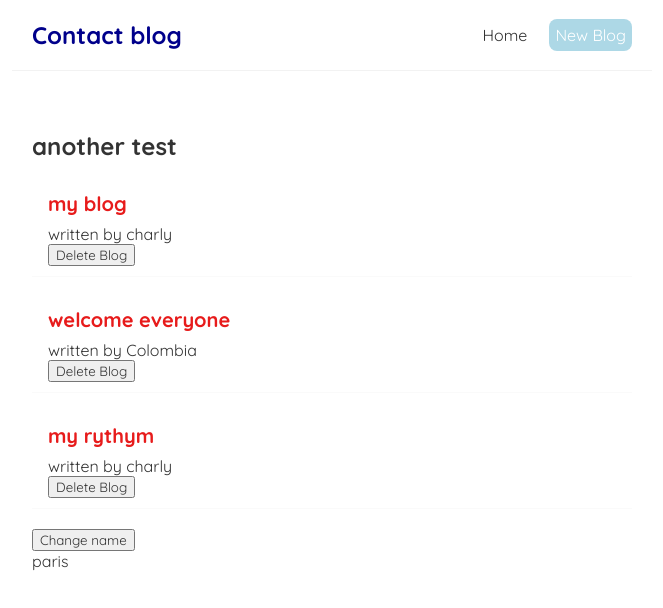
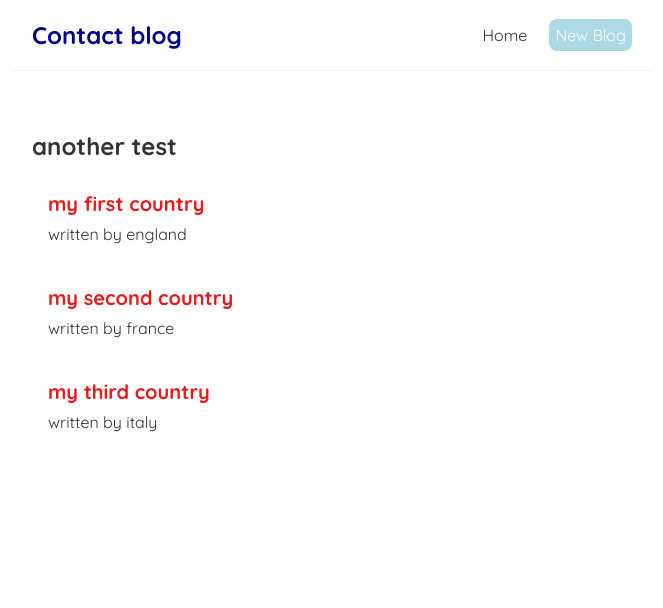
Before and after one commit to rensilva5/create-blogs-app, a React (Create React App) app: page / in a window 1280 px wide. Shown: the top 608 px of the page, without its empty margins (308-971 px from the left). Built offline with nearby package versions, Linux system fonts and the light colour scheme; data requests are answered from the project's data file; the HTML template or start-up script is replaced by a standard one.

Commit message:
fetching data using json

```diff
--- a/data/db.json
+++ b/data/db.json
@@ -12,6 +12,12 @@
             "body": "spectaculat country",
             "author": "france",
             "id": 3
+        },
+        {
+            "title": "my third country",
+            "body": "marvelous country",
+            "author": "italy",
+            "id": 3
         }
 
     ]
--- a/src/BlogList.js
+++ b/src/BlogList.js
@@ -1,5 +1,5 @@
 
-const BlogList = ({blogs, header, handleDelete}) => {
+const BlogList = ({blogs, header}) => {
 
     return (
         <div>
@@ -8,7 +8,7 @@ const BlogList = ({blogs, header, handleDelete}) => {
             <div className="blog-preview" key={blog.id}>
                 <h2>{ blog.title }</h2>
                 <p>written by { blog.author }</p>
-                <button onClick={() => handleDelete(blog.id)}>Delete Blog</button>
+                {/* <button onClick={() => handleDelete(blog.id)}>Delete Blog</button> */}
             </div>
         ))}
         </div>
--- a/src/Home.js
+++ b/src/Home.js
@@ -2,30 +2,28 @@ import { useEffect, useState } from "react";
 import BlogList from "./BlogList";
 
 const Home = () => {
-    const [blogs, setBlogs] = useState([
-        { title: 'my blog', body: 'ohn gloria inm', author: 'charly', id: 1 },
-        { title: 'welcome everyone', body: 'always himno', author: 'Colombia', id: 2 },
-        { title: 'my rythym', body: 'Inmarcecible', author: 'charly', id: 3 },
-    ])
+    const [blogs, setBlogs] = useState(null)
 
-    const [name, setName] = useState('paris')
 
-    const HandleDeleteBlog = (id) => {
-        const newBlogs = blogs.filter(blog => blog.id !== id)
-        setBlogs(newBlogs)
-    }
+    // const HandleDeleteBlog = (id) => {
+    //     const newBlogs = blogs.filter(blog => blog.id !== id)
+    //     setBlogs(newBlogs)
+    // }
 
     useEffect(() => {
-        console.log('use effect run')
-    }, [name])
+        fetch('http://localhost:8000/blogs')  // end point
+        .then(res => {          //return promise
+            return res.json()   //It is a syncronize, it takes sometime to do
+        })
+        .then(data => {        //Once above is completed, this is gonna fire a function.
+            setBlogs(data)
+        })
+    }, [])
 
     return (
         <div className="home">
-            <BlogList blogs={blogs} header='another test' handleDelete={HandleDeleteBlog}/>
-            {/* <BlogList blogs={blogs.filter((blog) => blog.author === 'charly')} header="charly's blogs" /> */}
-            <button onClick={() => setName('london')}>Change name</button>
-            <p>{name}</p>
-        </div>
+            {blogs && <BlogList blogs={blogs} header='another test' />}
+            </div>
      );
 }
 
```
